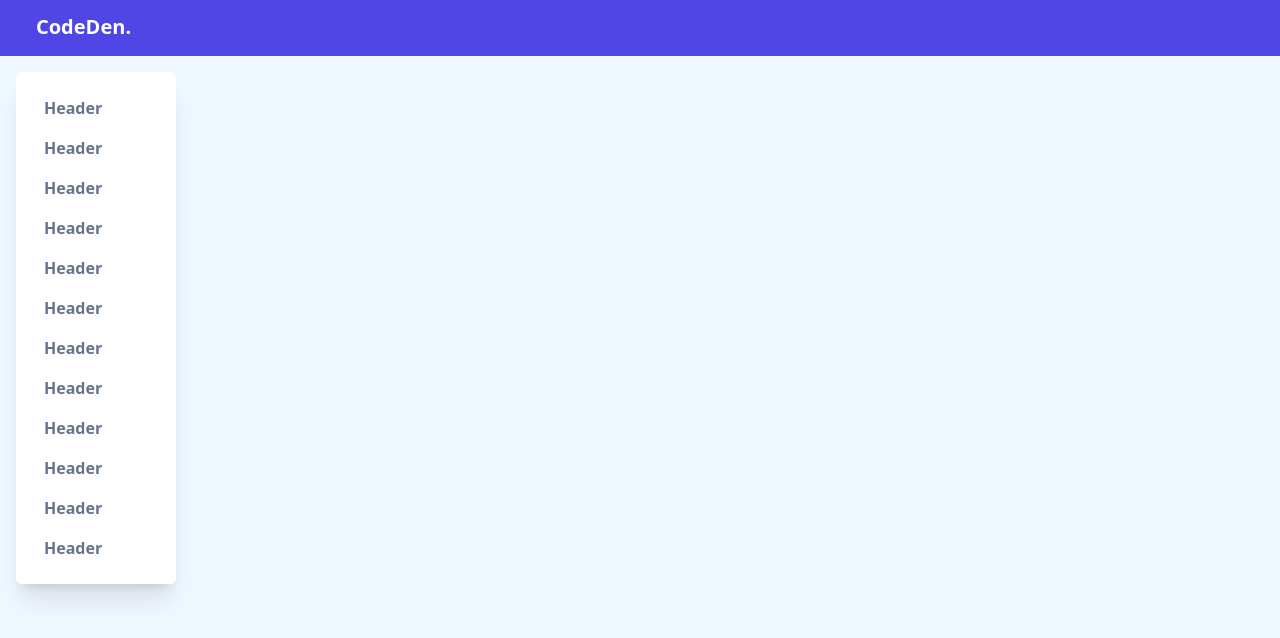
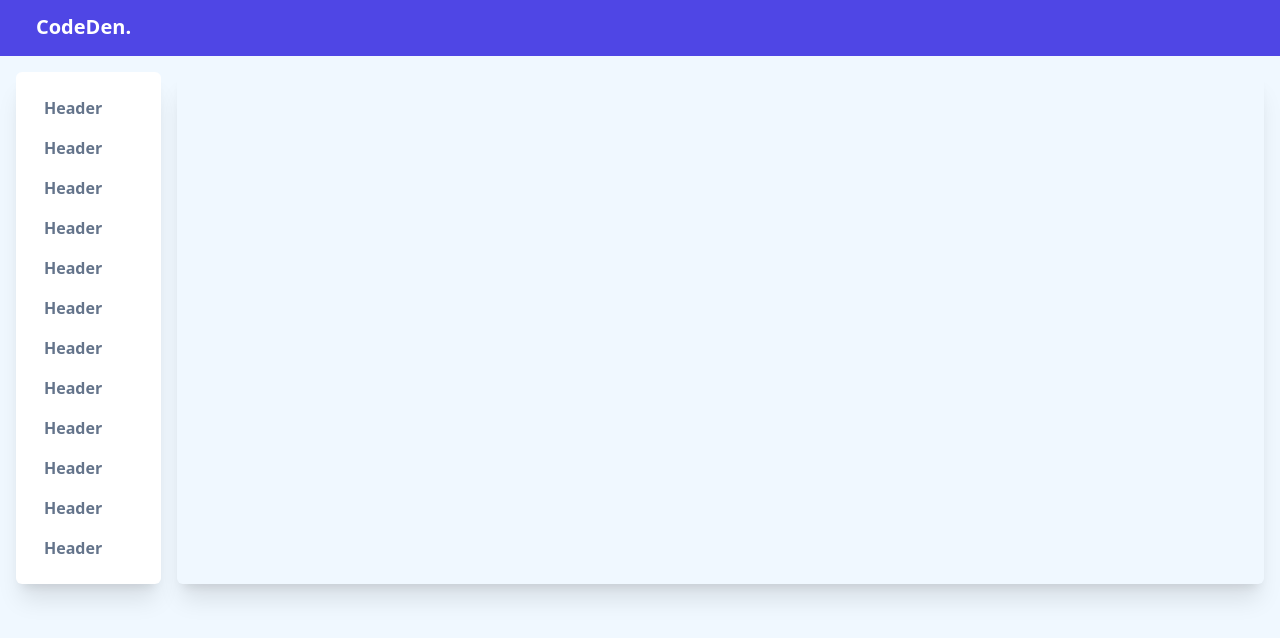
Before and after one commit to kromate/Codeden, a Vue app: page /stage in a window 1280 px wide. Shown: the top 638 px of the page. Built offline with nearby package versions, Linux system fonts and the light colour scheme.

Commit message:
--- Auto-Git Commit ---

```diff
--- a/src/views/stage/index.vue
+++ b/src/views/stage/index.vue
@@ -3,9 +3,12 @@
 		<span class="md:px-5 text-xl font-black leading-none text-white"><span>CodeDen</span><span class="text-white">.</span></span>
 	</nav>
 
-	<div class="flex w-full p-4">
+	<div class="flex w-full p-4 gap-4">
 		<div class="w-40 h-full rounded-md shadow-xl bg-white flex flex-col items-start py-5 px-5 gap-2">
 			<span class="self-start inline-block text-slate-500 px-2 py-1  rounded-md cursor-pointer font-bold hover:bg-slate-200 w-full" v-for="n in 12" :key="n">Header</span>
+		</div>
+
+		<div class="w-full rounded-md shadow-xl">
 		</div>
 	</div>
 </template>
```
